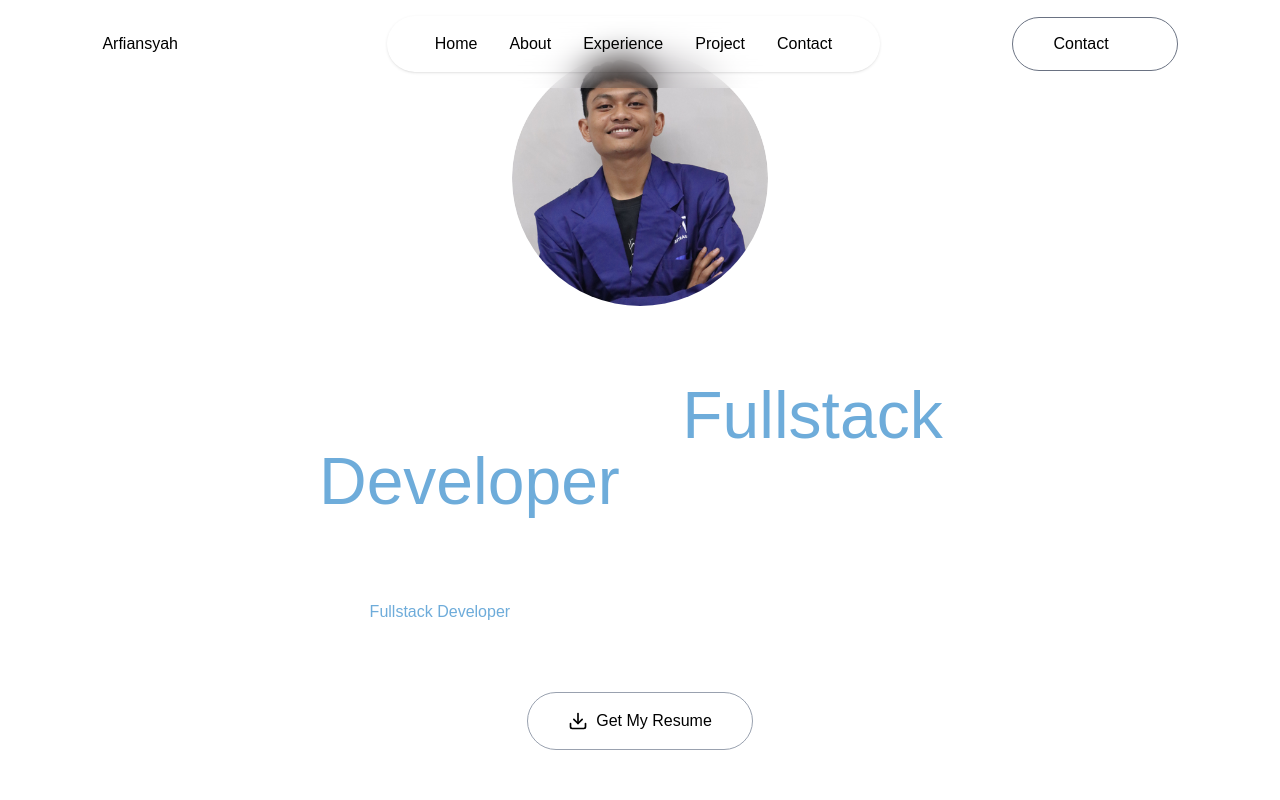
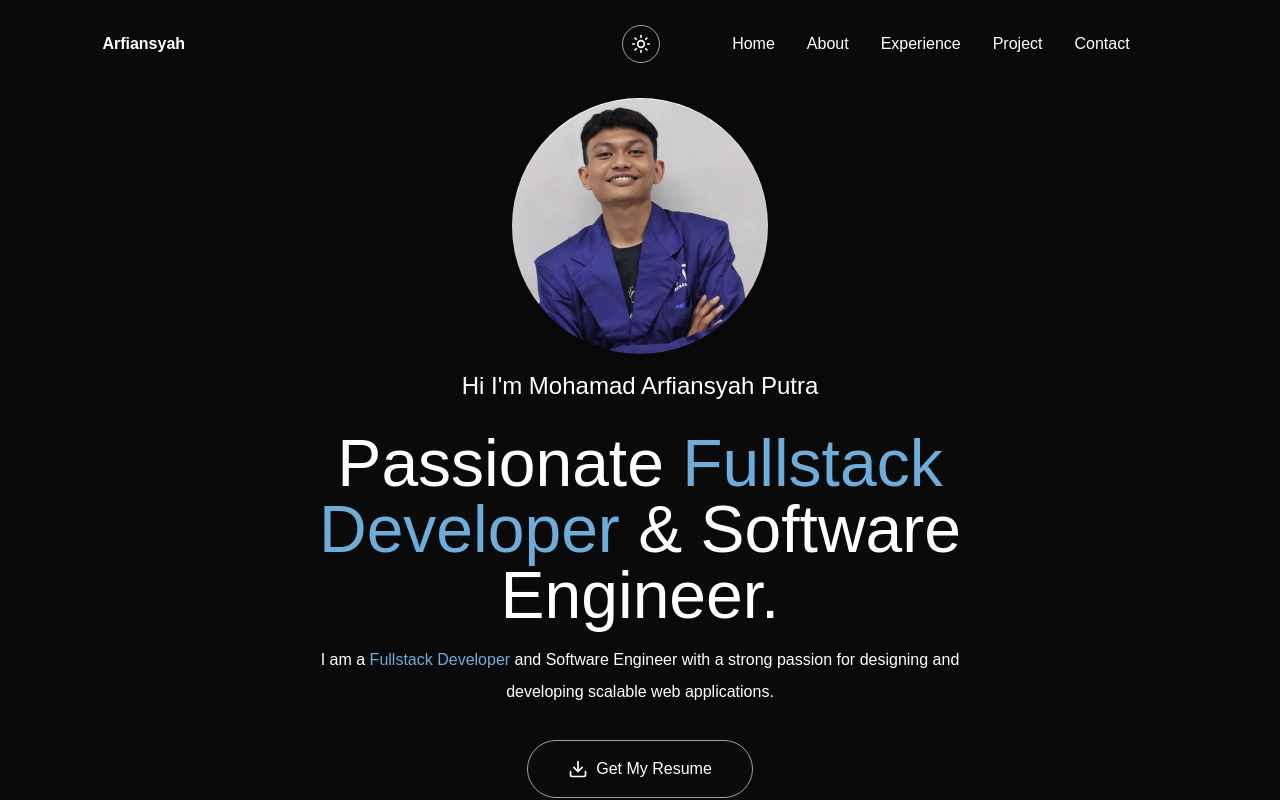
Before and after one commit to mhmdarfiansyahp/My-Portofolio, a Next.js app: page / in a window 1280 px wide. Shown: the top 800 px of the page. Built offline with nearby package versions, Linux system fonts and the light colour scheme; a web font is replaced by a local one.

Commit message:
perbaikan navbar

```diff
--- a/app/components/Header.jsx
+++ b/app/components/Header.jsx
@@ -7,16 +7,21 @@ import { motion } from 'framer-motion'
 
 const Header = () => {
     return (
-        <div className='w-11/12 max-w-3xl text-center mx-auto h-screen flex flex-col
-        items-center justify-center gap-4'>
-
+        <div
+            className="w-11/12 max-w-3xl text-center mx-auto min-h-screen flex flex-col
+            items-center justify-center gap-4 pt-24"
+        >
             {/* Profile Image */}
             <motion.div
                 initial={{ opacity: 0, scale: 0.8 }}
                 animate={{ opacity: 1, scale: 1 }}
                 transition={{ duration: 0.8 }}
             >
-                <Image src={assets.profile2} alt='' className='rounded-full w-64' />
+                <Image
+                    src={assets.profile2}
+                    alt="Profile photo"
+                    className="rounded-full w-64 shadow-lg"
+                />
             </motion.div>
 
             {/* Intro */}
@@ -51,7 +56,7 @@ const Header = () => {
 
             {/* Button */}
             <motion.div
-                className='flex flex-col sm:flex-row items-center mt-4'
+                className="flex flex-col sm:flex-row items-center mt-4"
                 initial={{ opacity: 0, y: 50 }}
                 animate={{ opacity: 1, y: 0 }}
                 transition={{ duration: 0.9, delay: 1 }}
@@ -60,8 +65,8 @@ const Header = () => {
                     href="/CV_Mohamad Arfiansyah Putra.pdf"
                     download
                     className="px-10 py-3 border rounded-full border-gray-400 flex items-center gap-2
-               transition-all duration-300 hover:bg-darkHover hover:text-white
-               hover:shadow-md "
+                    transition-all duration-300 hover:bg-darkHover hover:text-white
+                    hover:shadow-md"
                 >
                     <Download className="w-5 h-5" />
                     Get My Resume
--- a/app/components/Navbar.jsx
+++ b/app/components/Navbar.jsx
@@ -1,84 +1,175 @@
-import Image from 'next/image'
-import React, { useRef, useEffect, useState } from 'react'
-import { assets } from '@/public/assets/assets';
+import Image from "next/image";
+import React, { useRef, useEffect, useState } from "react";
+import { assets } from "@/public/assets/assets";
+import { Moon, Sun, Menu, X } from "lucide-react";
 
 const Navbar = () => {
-
   const [isScroll, setIsScroll] = useState(false);
   const [isMenuOpen, setIsMenuOpen] = useState(false);
-    const sideMenuRef = useRef();
+  const sideMenuRef = useRef(null);
+
+  // 🔹 Theme toggle
+  const [theme, setTheme] = useState("dark");
+
+  useEffect(() => {
+    document.documentElement.classList.add("dark"); // default dark
+  }, []);
+
+  const toggleTheme = () => {
+    if (theme === "dark") {
+      document.documentElement.classList.remove("dark");
+      setTheme("light");
+    } else {
+      document.documentElement.classList.add("dark");
+      setTheme("dark");
+    }
+  };
 
   const openMenu = () => {
-        sideMenuRef.current.style.transform = 'translateX(-16rem)';
+    if (sideMenuRef.current) {
+      sideMenuRef.current.style.transform = "translateX(-16rem)";
       setIsMenuOpen(true);
     }
+  };
+
   const closeMenu = () => {
-        sideMenuRef.current.style.transform = 'translateX(16rem)'; // geser ke kanan, sembunyi
+    if (sideMenuRef.current) {
+      sideMenuRef.current.style.transform = "translateX(16rem)";
       setIsMenuOpen(false);
     }
+  };
 
   useEffect(() => {
-        window.addEventListener('scroll', () => {
-            if (scrollY > 50) {
-                setIsScroll(true)
-            } else {
-                setIsScroll(false)
-            }
-        })
-    }, [])
+    const handleScroll = () => {
+      setIsScroll(window.scrollY > 50);
+    };
+    window.addEventListener("scroll", handleScroll);
+    return () => window.removeEventListener("scroll", handleScroll);
+  }, []);
 
   return (
     <>
-            <nav className={'w-full fixed px-5 lg:px-8 xl:px-[8%] py-4 flex items-center justify-between z-50 ${isScroll ? "bg-white bg-opacity-50 backdrop-blur-lg shadow-sm" : ""}'}>
+      <nav
+        className={`w-full fixed px-5 lg:px-8 xl:px-[8%] py-4 flex items-center justify-between z-50 transition-all duration-500
+          ${
+            isScroll
+              ? "bg-transparent backdrop-blur-md shadow-none" // 🔹 Transparan ketika scroll
+              : "bg-white dark:bg-darkTheme shadow-sm" // 🔹 Solid ketika di atas
+          }`}
+      >
+        {/* Logo */}
+        <a href="" className="w-28 cursor-pointer mr-14 font-bold">
+          Arfiansyah
+        </a>
 
-                <a href="" className='w-28 cursor-pointer mr-14 bold'>
-                    Arfiansyah</a>
+        {/* Menu di kanan */}
+        <div className="flex items-center gap-6">
+          {/* Toggle Theme */}
+          <button
+            onClick={toggleTheme}
+            className="p-2 rounded-full border border-gray-400 hover:bg-lightHover dark:hover:bg-darkHover transition"
+          >
+            {theme === "dark" ? <Sun size={20} /> : <Moon size={20} />}
+          </button>
 
-                <ul className={'hidden md:flex items-center gap-6 lg:gap-8 rounded-full px-12 py-3 ${isScroll ? "" : "bg-white shadow-sm bg-opacity-50"} '}>
-                    <li><a className='font-Ovo' href="#top">Home</a></li>
-                    <li><a className='font-Ovo' href="#about">About</a></li>
-                    <li><a className='font-Ovo' href="#experience">Experience</a></li>
-                    <li><a className='font-Ovo' href="#project">Project</a></li>
-                    <li><a className='font-Ovo' href="#contact">Contact</a></li>
+          {/* Menu utama */}
+          <ul
+            className={`hidden md:flex items-center gap-6 lg:gap-8 rounded-full px-12 py-3 ${
+              isScroll
+                ? ""
+                : "bg-white shadow-sm bg-opacity-50 dark:bg-darkTheme"
+            }`}
+          >
+            <li>
+              <a className="font-Ovo" href="#top">
+                Home
+              </a>
+            </li>
+            <li>
+              <a className="font-Ovo" href="#about">
+                About
+              </a>
+            </li>
+            <li>
+              <a className="font-Ovo" href="#experience">
+                Experience
+              </a>
+            </li>
+            <li>
+              <a className="font-Ovo" href="#project">
+                Project
+              </a>
+            </li>
+            <li>
+              <a className="font-Ovo" href="#contact">
+                Contact
+              </a>
+            </li>
           </ul>
 
-                <div className='flex items-center gap-4'>
-                    {/*
-                        <button>
-                            <Image src={assets.moon_icon} alt='' className='w-6' size={20} />
-                        </button> */}
-
-                    <a href='#contact' className='hidden lg:flex items-center gap-3 px-10 py-2.5 border border-gray-500 rounded-full ml-4'>Contact
-                        <Image src={assets.arrow_icon_dark} alt='' className='w-4' />
-                    </a>
-
+          {/* Hamburger menu */}
           {!isMenuOpen && (
-                        <button className="block md:hidden ml-3" onClick={openMenu}>
-                            <Image src={assets.menu_white} alt='' className='w-6' />
+            <button
+              className="block md:hidden ml-3 p-2 rounded-md hover:bg-lightHover dark:hover:bg-darkHover transition"
+              onClick={openMenu}
+            >
+              <Menu size={24} className="text-gray-900 dark:text-white" />{" "}
+              {/* 🔹 ganti dari Image ke icon */}
             </button>
           )}
         </div>
 
         {/* Mobile Menu */}
-
-                <ul ref={sideMenuRef} className='flex md:hidden flex-col gap-4 py-20 px-10 fixed -right-64
-                top-0 bottom-0 w-64 z-50 h-screen bg-darkTheme transition duration-500'
+        <ul
+          ref={sideMenuRef}
+          className={`flex md:hidden flex-col gap-4 py-20 px-10 fixed -right-64
+              top-0 bottom-0 w-64 z-50 h-screen transition duration-500
+              ${
+                theme === "dark"
+                  ? "bg-darkTheme text-white"
+                  : "bg-white text-gray-900"
+              }`}
         >
-
-                    <div className="absolute top-6 right-6" onClick={closeMenu}>
-                        <Image src={assets.close_white} alt='' className='w-5 cursor-pointer' />
+          <div
+            className="absolute top-6 right-6 cursor-pointer"
+            onClick={closeMenu}
+          >
+            <X
+              size={24}
+              className={theme === "dark" ? "text-white" : "text-gray-900"}
+            />
+            {/* 🔹 pakai icon X dari lucide-react */}
           </div>
 
-                    <li><a className='font-Ovo' onClick={closeMenu} href="#top">Home</a></li>
-                    <li><a className='font-Ovo' onClick={closeMenu} href="#about">About</a></li>
-                    <li><a className="font-Ovo" onClick={closeMenu} href="#experience">Experience</a></li>
-                    <li><a className='font-Ovo' onClick={closeMenu} href="#project">Project</a></li>
-                    <li><a className='font-Ovo' onClick={closeMenu} href="#contact">Contact</a></li>
+          <li>
+            <a className="font-Ovo" onClick={closeMenu} href="#top">
+              Home
+            </a>
+          </li>
+          <li>
+            <a className="font-Ovo" onClick={closeMenu} href="#about">
+              About
+            </a>
+          </li>
+          <li>
+            <a className="font-Ovo" onClick={closeMenu} href="#experience">
+              Experience
+            </a>
+          </li>
+          <li>
+            <a className="font-Ovo" onClick={closeMenu} href="#project">
+              Project
+            </a>
+          </li>
+          <li>
+            <a className="font-Ovo" onClick={closeMenu} href="#contact">
+              Contact
+            </a>
+          </li>
         </ul>
-
       </nav>
     </>
-    )
-}
+  );
+};
 
-export default Navbar
+export default Navbar;
--- a/app/globals.css
+++ b/app/globals.css
@@ -11,3 +11,5 @@
   --shadow-black: 4px 4px 0 #000;
   --shadow-white: 4px 4px 0 #fff;
 }
+
+@custom-variant dark (&:where(.dark, .dark *));
```
Lines whose indentation alone changed are shown as unchanged.
